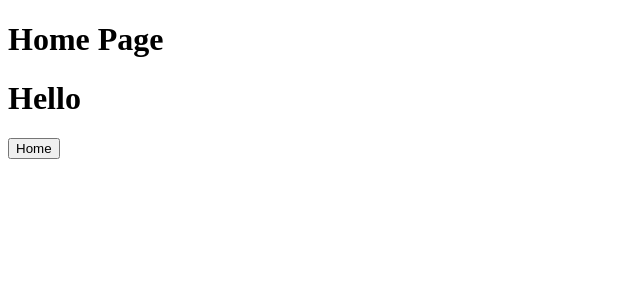
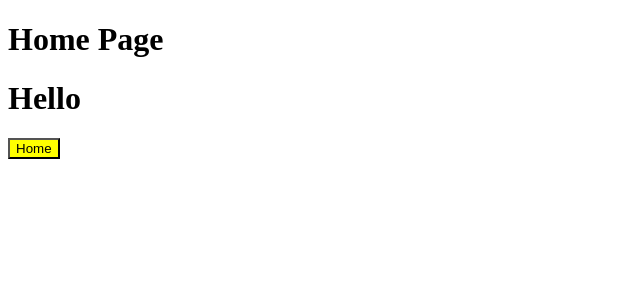
Before and after one commit to bsna-rjt/React-Basic, a React (Vite) app: page / in a window 1280 px wide. Shown: the top 300 px of the page, without its empty margins (0-640 px from the left). Built offline with nearby package versions, Linux system fonts and the light colour scheme.

Commit message:
Added comments in Button.jsx

```diff
--- a/src/Button.jsx
+++ b/src/Button.jsx
@@ -9,11 +9,11 @@ const Button = (props) => {
     </div>
   )
 }
-Button.propTypes={
+Button.propTypes={ //for textInsideButton props in string validation
     textInsideButton:PropTypes.string.isRequired
 }
-// Button.defaultProps={
-//     bgColor:'yellow',
-//     textInsideButton:'Hello World'
-// }
+Button.defaultProps={ // for default text and color if props not send in parent
+    bgColor:'yellow',
+    textInsideButton:'Hello World'
+}
 export default Button
```
Also changed, not shown: 1 other file (tests, documents, lock files or other folders).
